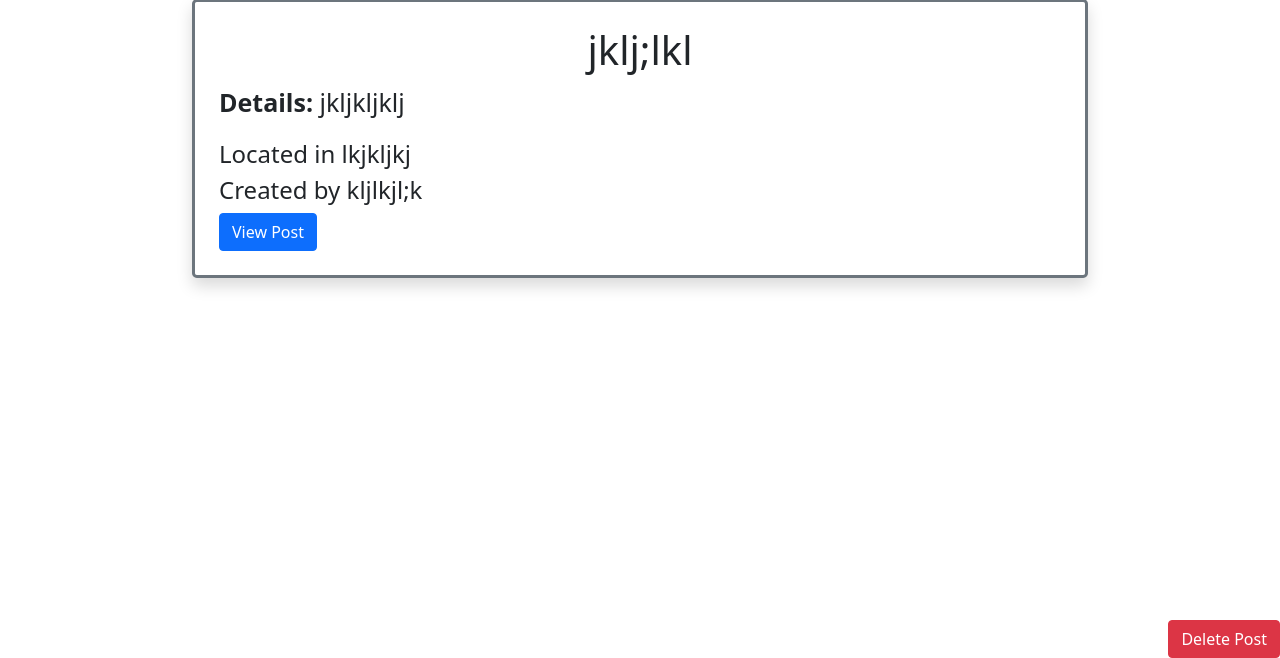
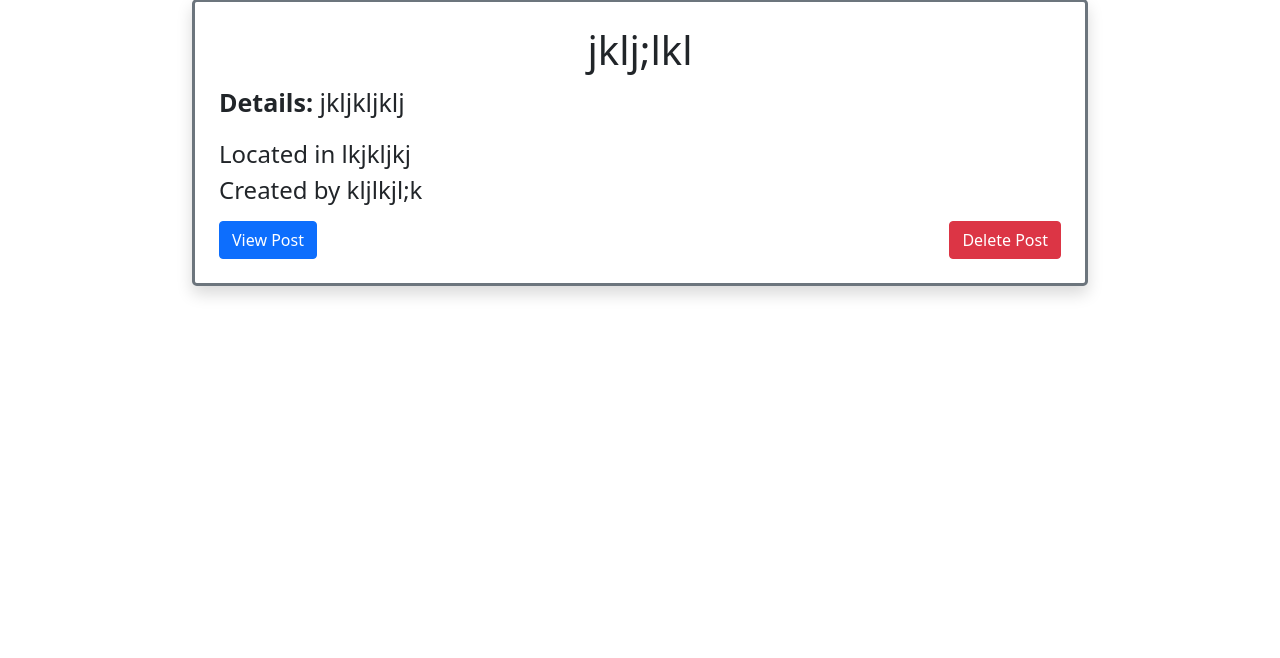
Before and after one commit to jjoel1630/PostIt, a Flask app: page /profile/yourposts in a window 1280 px wide. Shown: the part 142-800 px from the top of the page. Run offline with Flask 2, Linux system fonts and the light colour scheme; a user stored in the database is signed in; data comes from the database, SQL or seed files in the repository; some libraries are stand-ins or nearby versions.

Commit message:
fixed some bugs add new features

```diff
--- a/templates/viewposts.html
+++ b/templates/viewposts.html
@@ -72,12 +72,12 @@ Your Posts
         <h4>Located in {{post.Location}}</h4>
         <h4>Created by {{post.Author}}</h4>
         <form action="/createcomment/{{post.ID}}">
-            <button class="btn btn-primary">View Post</button>
-            </ /form>
-            <form action="/deletepost/{{post.ID}}" method="POST" class="position-relative">
-                <button type="submit" class="btn btn-danger float-end position-absolute bottom-0 end-0">Delete
-                    Post</button>
-            </form>
+            <button class="btn btn-primary mt-2">View Post</button>
+        </form>
+        <form action="/deletepost/{{post.ID}}" method="POST" class="position-relative">
+            <button type="submit" class="btn btn-danger float-end position-absolute bottom-0 end-0">Delete
+                Post</button>
+        </form>
     </div>
 
 
```
